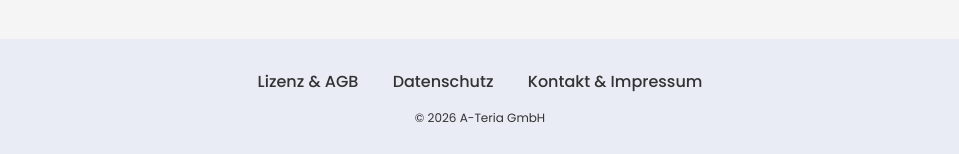
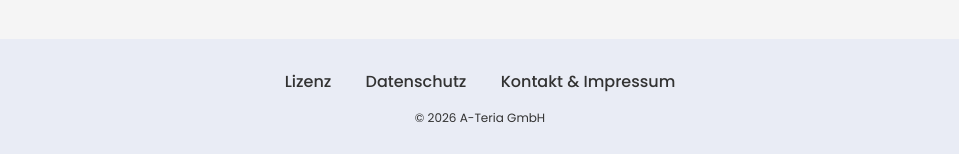
Before and after one commit to Ahmet-TU/a-teria, a website: page about.html in a window 1280 px wide. Shown: the part 2766-2920 px from the top of the page, without its empty margins (160-1119 px from the left). Drawn offline with Linux system fonts and the light colour scheme.

Commit message:
AGB discard

```diff
--- a/about.html
+++ b/about.html
@@ -129,7 +129,7 @@
 </body>
 
 <footer>
-    <a href="licence.html">Lizenz & AGB</a>
+    <a href="licence.html">Lizenz</a>
     <a href="privacy.html">Datenschutz</a>
     <a href="contact.html">Kontakt & Impressum</a>
     <p style="margin-top: 15px; font-size: 12px; color: rgb(128 128 128 / 0,8);">© 2026 A-Teria GmbH</p>
```
Also changed, not shown: contact.html (+1 -1 lines), index.html (+1 -1 lines), licence.html (+1 -1 lines), privacy.html (+1 -1 lines).
